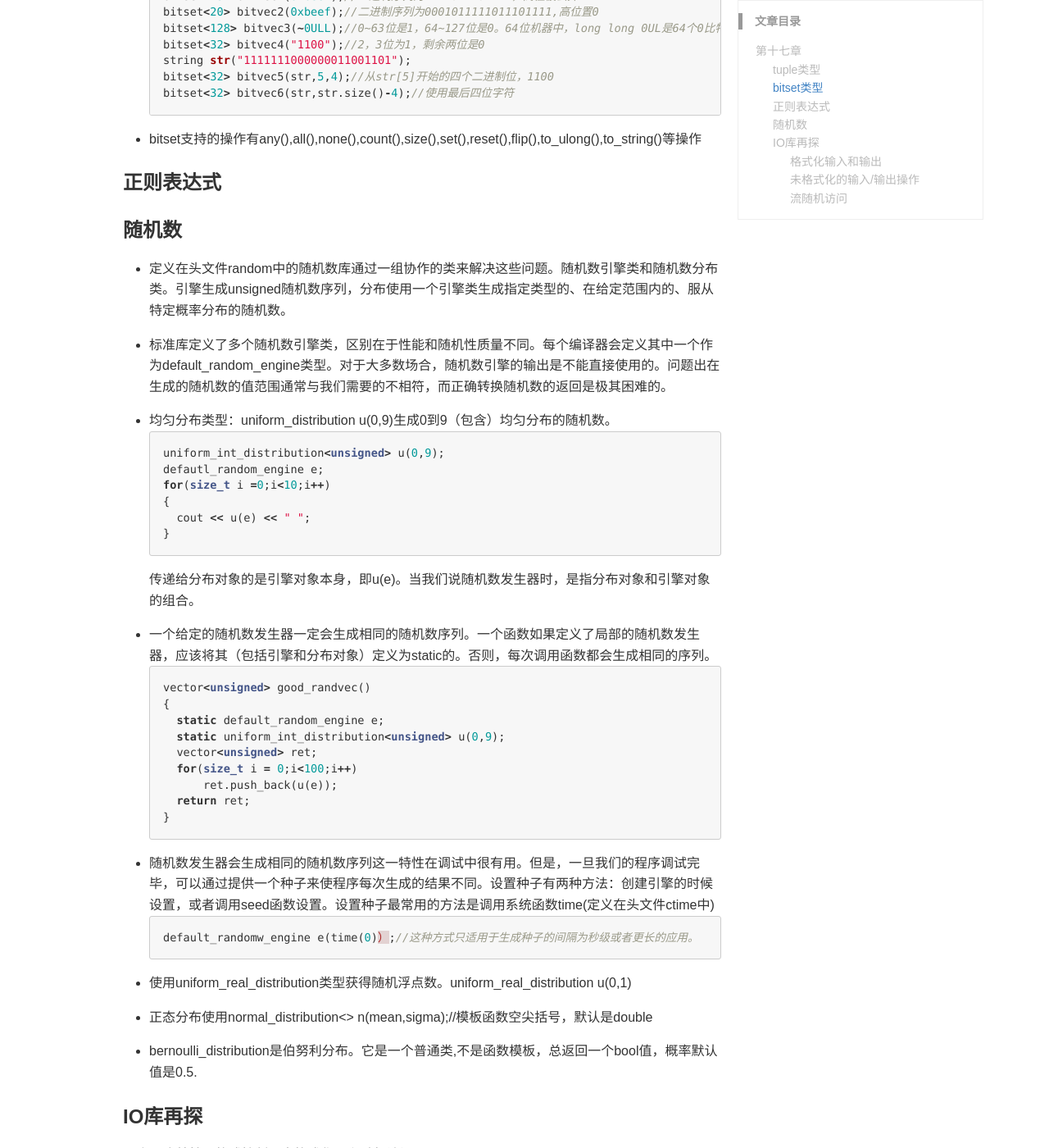
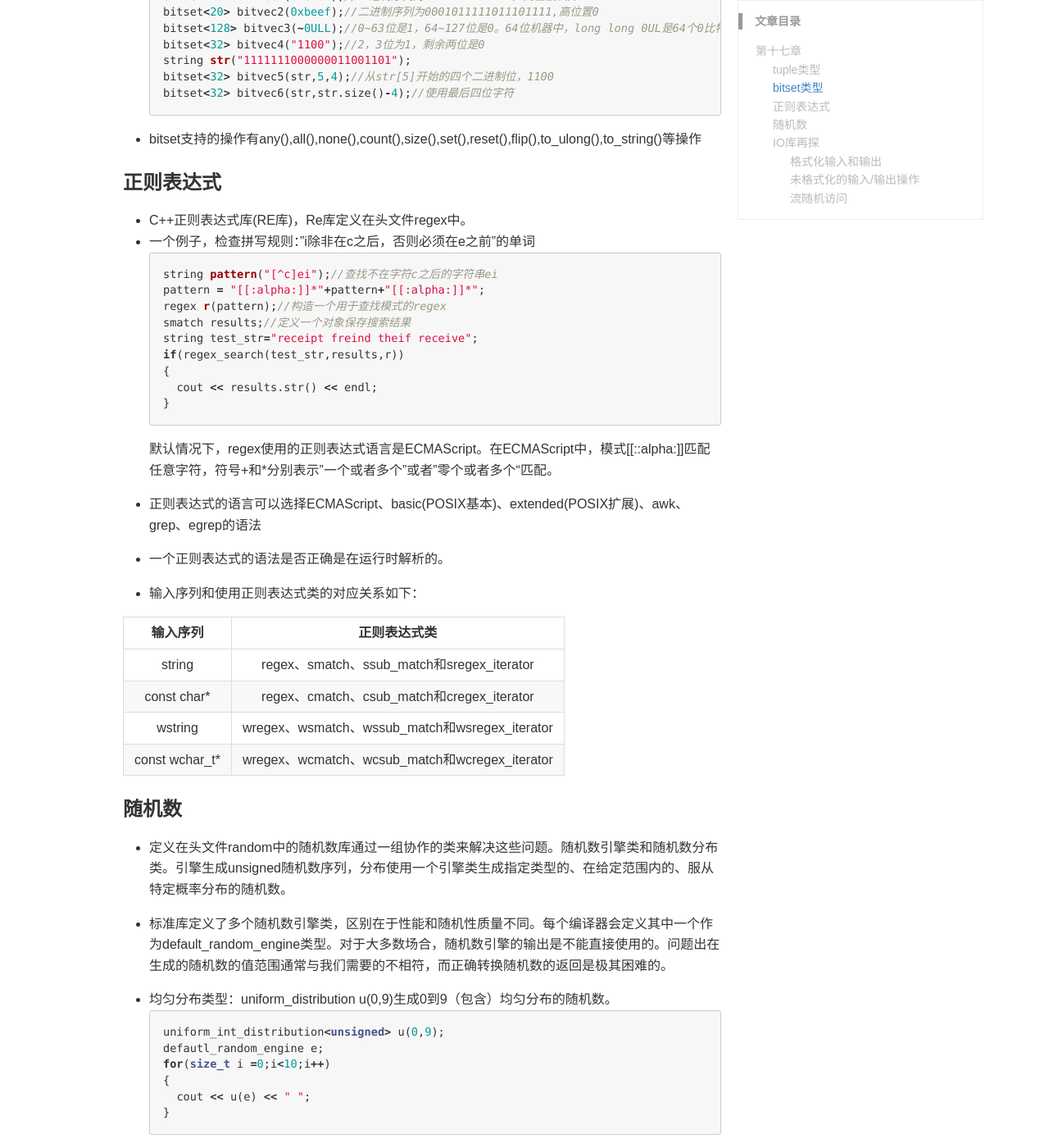
Before and after one commit to demon0612/demon0612.github.io, a Jekyll site: the page built from _posts/2019-06-16-C++Primer-chap17.md, in a window 1280 px wide and 1400 px high, scrolled down 1090 px. Shown: the whole window at 82% size. Built offline with Jekyll 4.4.1, drawn with Linux system fonts in a browser that asks for light colours; comment, search, counter and statistics services are not loaded.

Commit message:
fix chap17

````diff
--- a/_posts/2019-06-16-C++Primer-chap17.md
+++ b/_posts/2019-06-16-C++Primer-chap17.md
@@ -57,8 +57,33 @@ bitset<32> bitvec6(str,str.size()-4);//使用最后四位字符
 
 ### 正则表达式
 
+- C++正则表达式库(RE库)，Re库定义在头文件regex中。
+- 一个例子，检查拼写规则："i除非在c之后，否则必须在e之前"的单词
+```c++
+string pattern("[^c]ei");//查找不在字符c之后的字符串ei
+pattern = "[[:alpha:]]*"+pattern+"[[:alpha:]]*";
+regex r(pattern);//构造一个用于查找模式的regex
+smatch results;//定义一个对象保存搜索结果
+string test_str="receipt freind theif receive";
+if(regex_search(test_str,results,r))
+{
+    cout << results.str() << endl;
+}
+```
+默认情况下，regex使用的正则表达式语言是ECMAScript。在ECMAScript中，模式[[::alpha:]]匹配任意字符，符号+和*分别表示"一个或者多个"或者”零个或者多个“匹配。
 
+- 正则表达式的语言可以选择ECMAScript、basic(POSIX基本)、extended(POSIX扩展)、awk、grep、egrep的语法
 
+- 一个正则表达式的语法是否正确是在运行时解析的。
+
+- 输入序列和使用正则表达式类的对应关系如下：
+
+输入序列|正则表达式类
+:--: | :--:
+string|regex、smatch、ssub_match和sregex_iterator
+const char*|regex、cmatch、csub_match和cregex_iterator
+wstring|wregex、wsmatch、wssub_match和wsregex_iterator
+const wchar_t*|wregex、wcmatch、wcsub_match和wcregex_iterator
 
 
 
````
